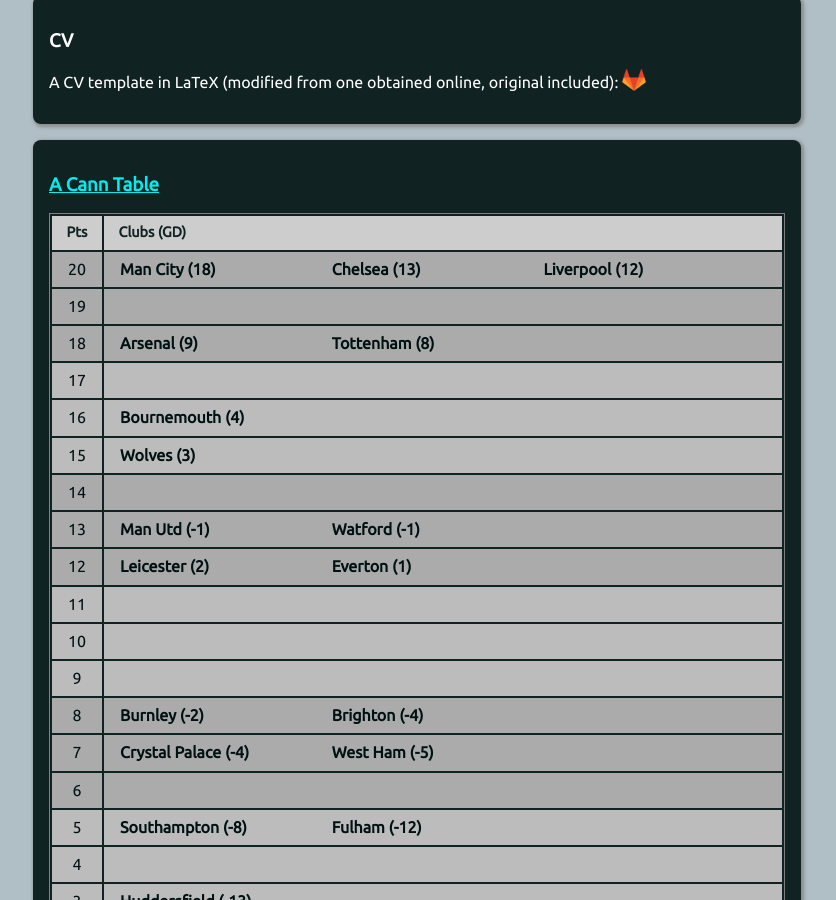
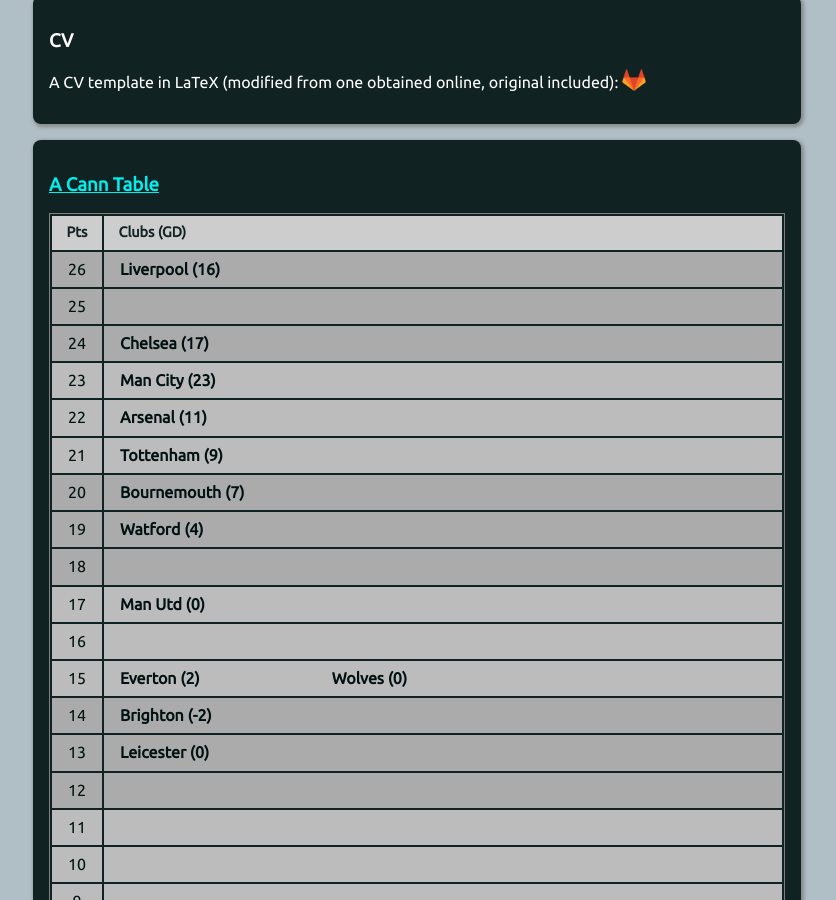
Before and after one commit to muru/muru.github.io, a Jekyll site: the page built from resources.md, in a window 1280 px wide and 900 px high, scrolled down 1556 px. Shown: the whole window, without its empty margins (223-1059 px from the left). Built offline with Jekyll 4.4.1, drawn with Linux system fonts in a browser that asks for light colours; some of the changed text lies outside the part shown.

Commit message:
updated cann-table: Mon Oct 29 05:00:20 2018 +0530

```diff
--- a/cann-table.html
+++ b/cann-table.html
@@ -1,59 +1,90 @@
 <table id="cann-table">
 <thead> <th> Pts </th> <th> Clubs (GD) </th> </thead>
 	<tr class="cann-row-1">
+		<td class="cann-point"> 26 </td>
+		<td class="cann-clubs">
+			<span class="club-name"> Liverpool (16) </span>
+		</td>
+ 	</tr>
+	<tr class="cann-row-1">
+		<td class="cann-point"> 25 </td>
+		<td class="cann-clubs">
+		</td>
+ 	</tr>
+	<tr class="cann-row-1">
+		<td class="cann-point"> 24 </td>
+		<td class="cann-clubs">
+			<span class="club-name"> Chelsea (17) </span>
+		</td>
+ 	</tr>
+	<tr class="cann-row-2">
+		<td class="cann-point"> 23 </td>
+		<td class="cann-clubs">
+			<span class="club-name"> Man City (23) </span>
+		</td>
+ 	</tr>
+	<tr class="cann-row-2">
+		<td class="cann-point"> 22 </td>
+		<td class="cann-clubs">
+			<span class="club-name"> Arsenal (11) </span>
+		</td>
+ 	</tr>
+	<tr class="cann-row-2">
+		<td class="cann-point"> 21 </td>
+		<td class="cann-clubs">
+			<span class="club-name"> Tottenham (9) </span>
+		</td>
+ 	</tr>
+	<tr class="cann-row-1">
 		<td class="cann-point"> 20 </td>
 		<td class="cann-clubs">
-			<span class="club-name"> Man City (18) </span>
-			<span class="club-name"> Chelsea (13) </span>
-			<span class="club-name"> Liverpool (12) </span>
+			<span class="club-name"> Bournemouth (7) </span>
 		</td>
  	</tr>
 	<tr class="cann-row-1">
 		<td class="cann-point"> 19 </td>
 		<td class="cann-clubs">
+			<span class="club-name"> Watford (4) </span>
 		</td>
  	</tr>
 	<tr class="cann-row-1">
 		<td class="cann-point"> 18 </td>
 		<td class="cann-clubs">
-			<span class="club-name"> Arsenal (9) </span>
-			<span class="club-name"> Tottenham (8) </span>
 		</td>
  	</tr>
 	<tr class="cann-row-2">
 		<td class="cann-point"> 17 </td>
 		<td class="cann-clubs">
+			<span class="club-name"> Man Utd (0) </span>
 		</td>
  	</tr>
 	<tr class="cann-row-2">
 		<td class="cann-point"> 16 </td>
 		<td class="cann-clubs">
-			<span class="club-name"> Bournemouth (4) </span>
 		</td>
  	</tr>
 	<tr class="cann-row-2">
 		<td class="cann-point"> 15 </td>
 		<td class="cann-clubs">
-			<span class="club-name"> Wolves (3) </span>
+			<span class="club-name"> Everton (2) </span>
+			<span class="club-name"> Wolves (0) </span>
 		</td>
  	</tr>
 	<tr class="cann-row-1">
 		<td class="cann-point"> 14 </td>
 		<td class="cann-clubs">
+			<span class="club-name"> Brighton (-2) </span>
 		</td>
  	</tr>
 	<tr class="cann-row-1">
 		<td class="cann-point"> 13 </td>
 		<td class="cann-clubs">
-			<span class="club-name"> Man Utd (-1) </span>
-			<span class="club-name"> Watford (-1) </span>
+			<span class="club-name"> Leicester (0) </span>
 		</td>
  	</tr>
 	<tr class="cann-row-1">
 		<td class="cann-point"> 12 </td>
 		<td class="cann-clubs">
-			<span class="club-name"> Leicester (2) </span>
-			<span class="club-name"> Everton (1) </span>
 		</td>
  	</tr>
 	<tr class="cann-row-2">
@@ -74,15 +105,15 @@
 	<tr class="cann-row-1">
 		<td class="cann-point"> 8 </td>
 		<td class="cann-clubs">
-			<span class="club-name"> Burnley (-2) </span>
-			<span class="club-name"> Brighton (-4) </span>
+			<span class="club-name"> West Ham (-6) </span>
+			<span class="club-name"> Crystal Palace (-6) </span>
+			<span class="club-name"> Burnley (-11) </span>
 		</td>
  	</tr>
 	<tr class="cann-row-1">
 		<td class="cann-point"> 7 </td>
 		<td class="cann-clubs">
-			<span class="club-name"> Crystal Palace (-4) </span>
-			<span class="club-name"> West Ham (-5) </span>
+			<span class="club-name"> Southampton (-8) </span>
 		</td>
  	</tr>
 	<tr class="cann-row-1">
@@ -93,8 +124,8 @@
 	<tr class="cann-row-2">
 		<td class="cann-point"> 5 </td>
 		<td class="cann-clubs">
-			<span class="club-name"> Southampton (-8) </span>
-			<span class="club-name"> Fulham (-12) </span>
+			<span class="club-name"> Cardiff (-14) </span>
+			<span class="club-name"> Fulham (-17) </span>
 		</td>
  	</tr>
 	<tr class="cann-row-2">
@@ -105,15 +136,9 @@
 	<tr class="cann-row-2">
 		<td class="cann-point"> 3 </td>
 		<td class="cann-clubs">
-			<span class="club-name"> Huddersfield (-13) </span>
-		</td>
- 	</tr>
-	<tr class="cann-row-1">
-		<td class="cann-point"> 2 </td>
-		<td class="cann-clubs">
-			<span class="club-name"> Newcastle (-7) </span>
-			<span class="club-name"> Cardiff (-13) </span>
+			<span class="club-name"> Newcastle (-8) </span>
+			<span class="club-name"> Huddersfield (-17) </span>
 		</td>
  	</tr>
 </table>
-<span id="cann-gen-note"> Generated on  Wednesday, 17 October 2018 at 17:18 IST. </span>
+<span id="cann-gen-note"> Generated on  Monday, 29 October 2018 at 05:00 IST. </span>
```
